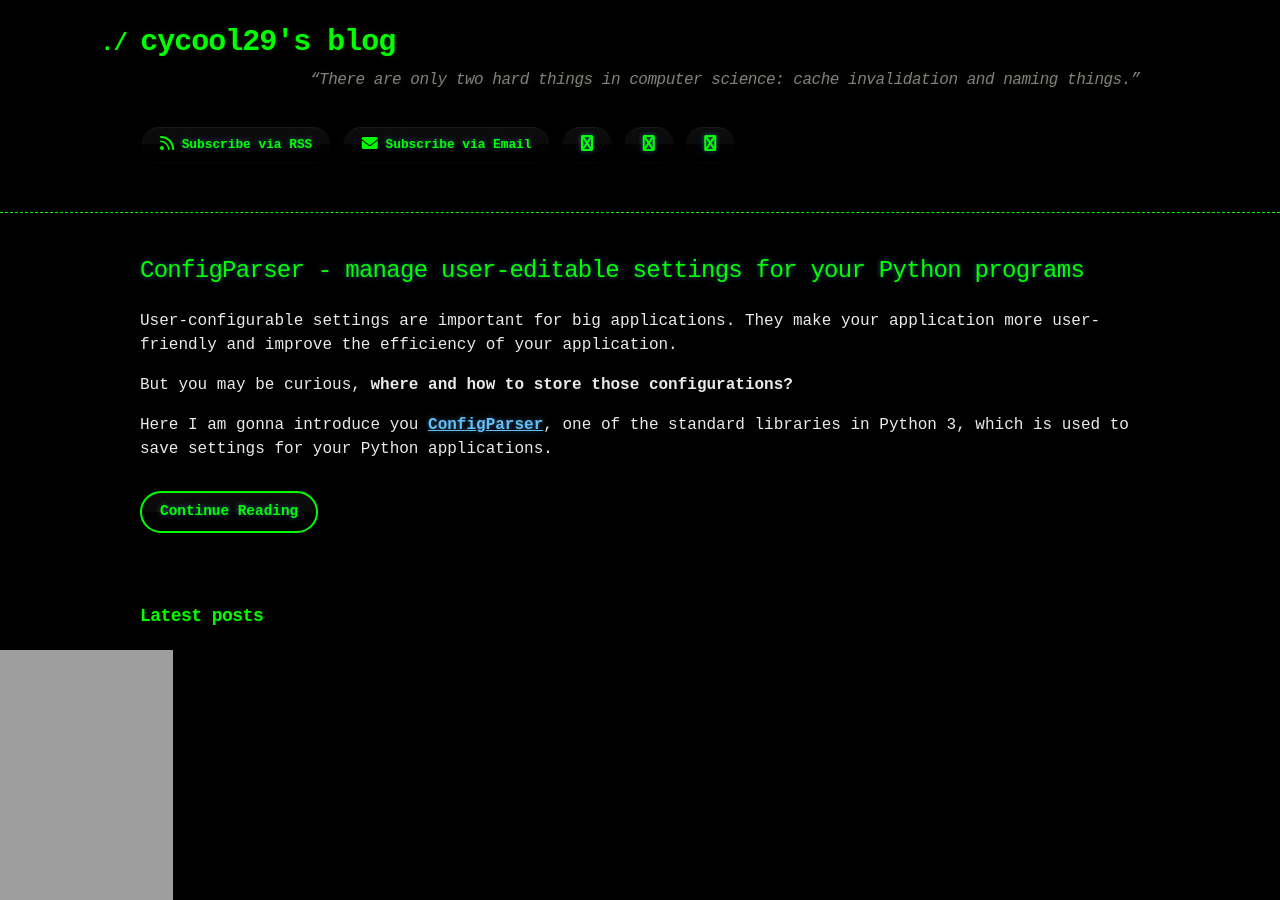
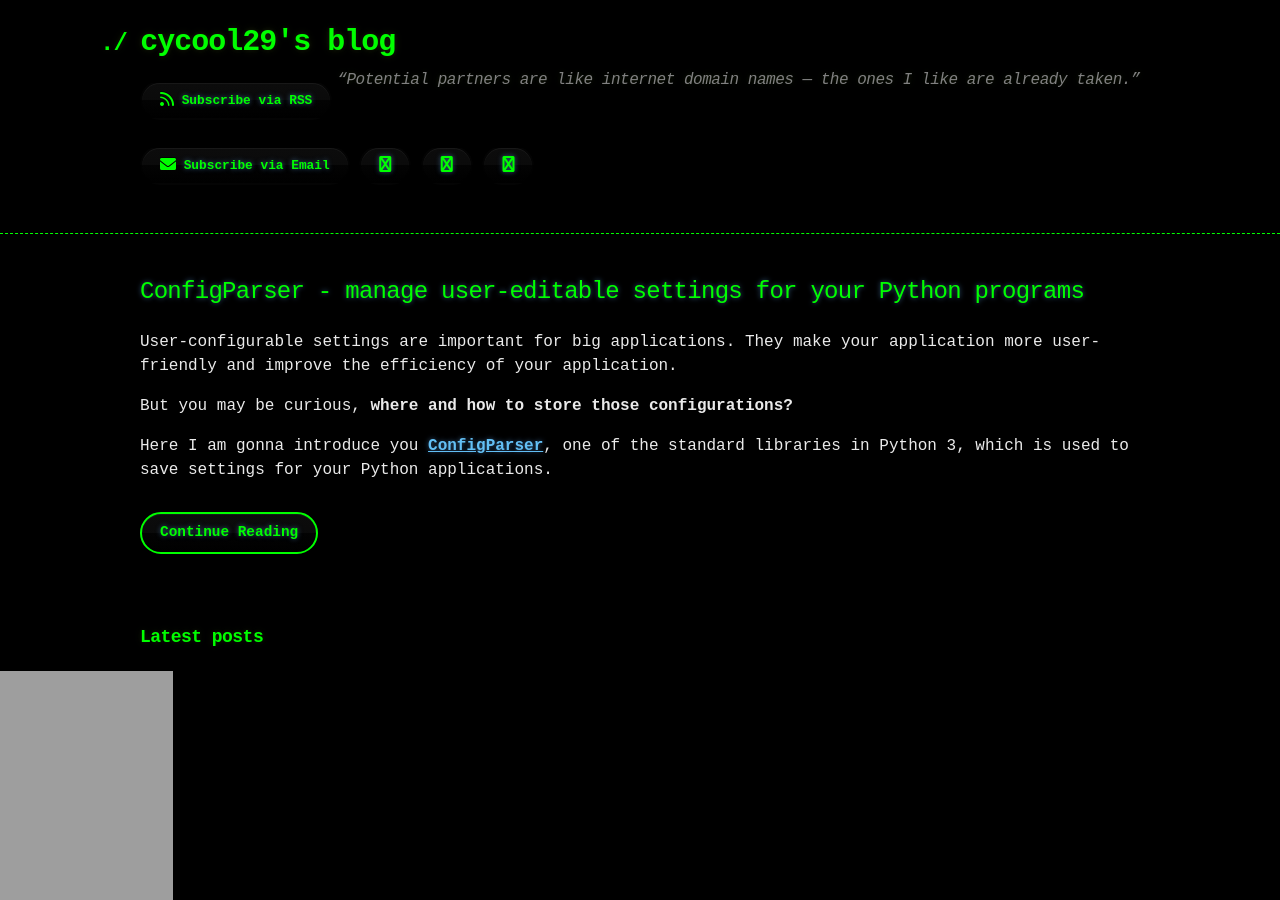
Before and after one commit to cycool29/cycool29.github.io, a Jekyll site: the page built from index.md, in a window 1280 px wide and 900 px high. Built offline with Jekyll 4.4.1, drawn with Linux system fonts in a browser that asks for light colours; a style sheet for code colours, icons or effects is not loaded.

Commit message:
Update quotes

```diff
--- a/_config.yml
+++ b/_config.yml
@@ -1,5 +1,5 @@
 title: cycool29's blog
-description: "“There are only two hard things in computer science: cache invalidation and naming things.” "
+description: "“Potential partners are like internet domain names — the ones I like are already taken.” "
 bio: A high school student. Intermediate in Python, Git, Bash. Learning JavaScript. He/Him. "
 author: cycool29
 url: https://cycool29.github.io
```
